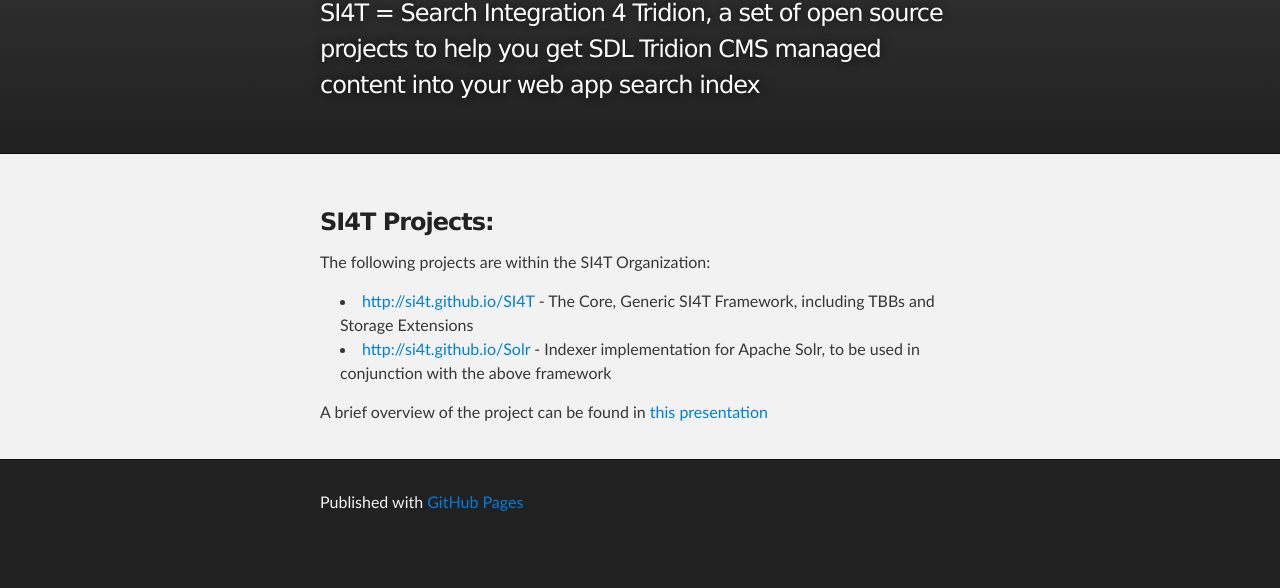
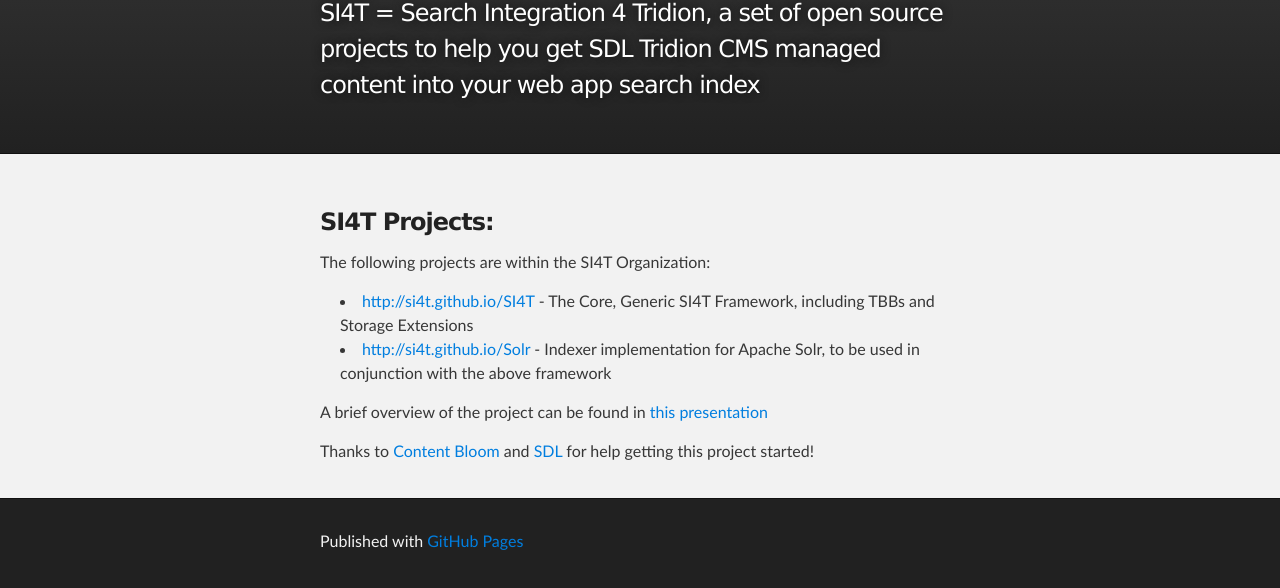
Before and after one commit to SI4T/SI4T.github.io, a plain HTML site: page index.html in a window 1280 px wide. Shown: the part 128-716 px from the top of the page. Drawn offline with Linux system fonts and the light colour scheme.

Commit message:
Added credits

```diff
--- a/index.html
+++ b/index.html
@@ -39,6 +39,8 @@
 <a href="http://si4t.github.io/Solr">http://si4t.github.io/Solr</a> - Indexer implementation for Apache Solr, to be used in conjunction with the above framework</li>
 </ul>
 <p>A brief overview of the project can be found in <a href="http://prezi.com/kznausrbt5ta/search-integration-for-tridion/">this presentation</a></p>
+      <p>Thanks to <a href="www.contentbloom.com">Content Bloom</a> and <a href="www.sdl.com">SDL</a> for help getting this project started!</p>
+
       </section>
     </div>
 
```
